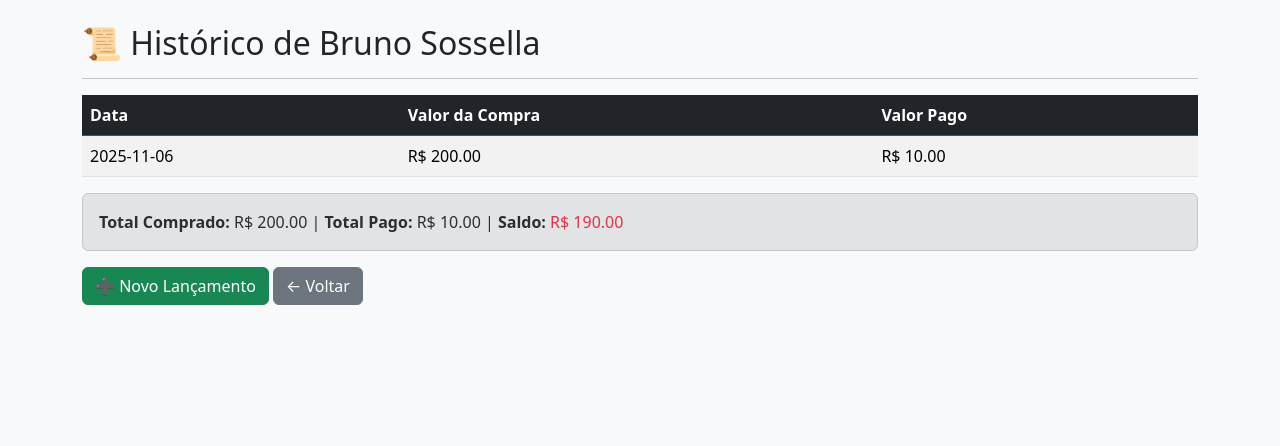
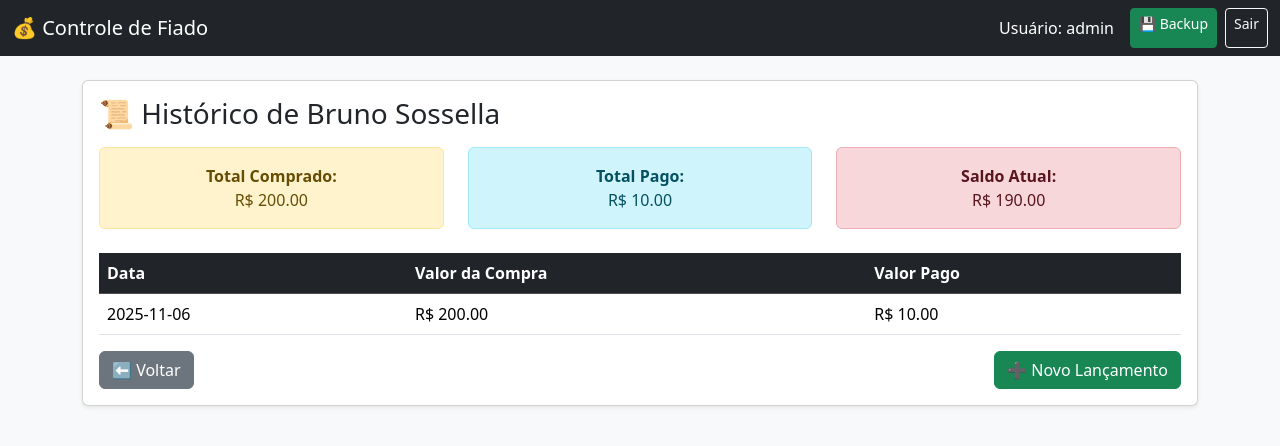
Before and after one commit to Sossella05/controle_fiado, a Flask app: page /cliente/1 in a window 1280 px wide. Shown: the top 446 px of the page. Run offline with Flask 3, Linux system fonts and the light colour scheme; the first user in the database is signed in; data comes from the database, SQL or seed files in the repository.

Commit message:
atualizado historico.html com novo design

```diff
--- a/templates/historico.html
+++ b/templates/historico.html
@@ -2,16 +2,55 @@
 <html lang="pt-BR">
 <head>
   <meta charset="UTF-8">
-  <title>Histórico de {{ cliente }}</title>
+  <title>Histórico - {{ cliente }}</title>
   <link href="https://cdn.jsdelivr.net/npm/bootstrap@5.3.3/dist/css/bootstrap.min.css" rel="stylesheet">
 </head>
 <body class="bg-light">
 
-<div class="container mt-4">
-  <h2>📜 Histórico de {{ cliente }}</h2>
-  <hr>
+  <!-- NAVBAR -->
+  <nav class="navbar navbar-expand-lg navbar-dark bg-dark mb-4">
+    <div class="container-fluid">
+      <a class="navbar-brand" href="/">💰 Controle de Fiado</a>
+      <div class="d-flex">
+        <span class="navbar-text text-white me-3">Usuário: {{ current_user.nome }}</span>
+        <a href="/backup" class="btn btn-success btn-sm me-2">💾 Backup</a>
+        <a href="/logout" class="btn btn-outline-light btn-sm">Sair</a>
+      </div>
+    </div>
+  </nav>
 
-  <table class="table table-striped">
+  <!-- CONTEÚDO -->
+  <div class="container">
+    <div class="card shadow-sm mb-5">
+      <div class="card-body">
+
+        <!-- Cabeçalho -->
+        <h3 class="card-title mb-3">📜 Histórico de {{ cliente }}</h3>
+
+        <!-- Totais -->
+        <div class="row mb-4">
+          <div class="col-md-4">
+            <div class="alert alert-warning text-center mb-0">
+              <strong>Total Comprado:</strong><br>
+              R$ {{ "%.2f"|format(total_compra) }}
+            </div>
+          </div>
+          <div class="col-md-4">
+            <div class="alert alert-info text-center mb-0">
+              <strong>Total Pago:</strong><br>
+              R$ {{ "%.2f"|format(total_pago) }}
+            </div>
+          </div>
+          <div class="col-md-4">
+            <div class="alert {{ 'alert-danger' if saldo > 0 else 'alert-success' }} text-center mb-0">
+              <strong>Saldo Atual:</strong><br>
+              R$ {{ "%.2f"|format(saldo) }}
+            </div>
+          </div>
+        </div>
+
+        <!-- Tabela -->
+        <table class="table table-hover align-middle">
           <thead class="table-dark">
             <tr>
               <th>Data</th>
@@ -23,21 +62,25 @@
             {% for id, data, valor_compra, valor_pago in vendas %}
             <tr>
               <td>{{ data }}</td>
-        <td>R$ {{ "%.2f"|format(valor_compra or 0) }}</td>
-        <td>R$ {{ "%.2f"|format(valor_pago or 0) }}</td>
+              <td>R$ {{ "%.2f"|format(valor_compra) }}</td>
+              <td>R$ {{ "%.2f"|format(valor_pago) }}</td>
+            </tr>
+            {% else %}
+            <tr>
+              <td colspan="3" class="text-center text-muted">Nenhum lançamento registrado ainda.</td>
             </tr>
             {% endfor %}
           </tbody>
         </table>
 
-  <div class="alert alert-secondary">
-    <b>Total Comprado:</b> R$ {{ "%.2f"|format(total_compra) }} |
-    <b>Total Pago:</b> R$ {{ "%.2f"|format(total_pago) }} |
-    <b>Saldo:</b> <span class="{{ 'text-danger' if saldo > 0 else 'text-success' }}">R$ {{ "%.2f"|format(saldo) }}</span>
+        <!-- Botões -->
+        <div class="d-flex justify-content-between">
+          <a href="/" class="btn btn-secondary">⬅️ Voltar</a>
+          <a href="/lancar/{{ cliente_id }}" class="btn btn-success">➕ Novo Lançamento</a>
         </div>
 
-  <a href="/lancar/{{ cliente_id }}" class="btn btn-success">➕ Novo Lançamento</a>
-  <a href="/" class="btn btn-secondary">← Voltar</a>
+      </div>
+    </div>
   </div>
 
 </body>
```
Lines whose indentation alone changed are shown as unchanged.
